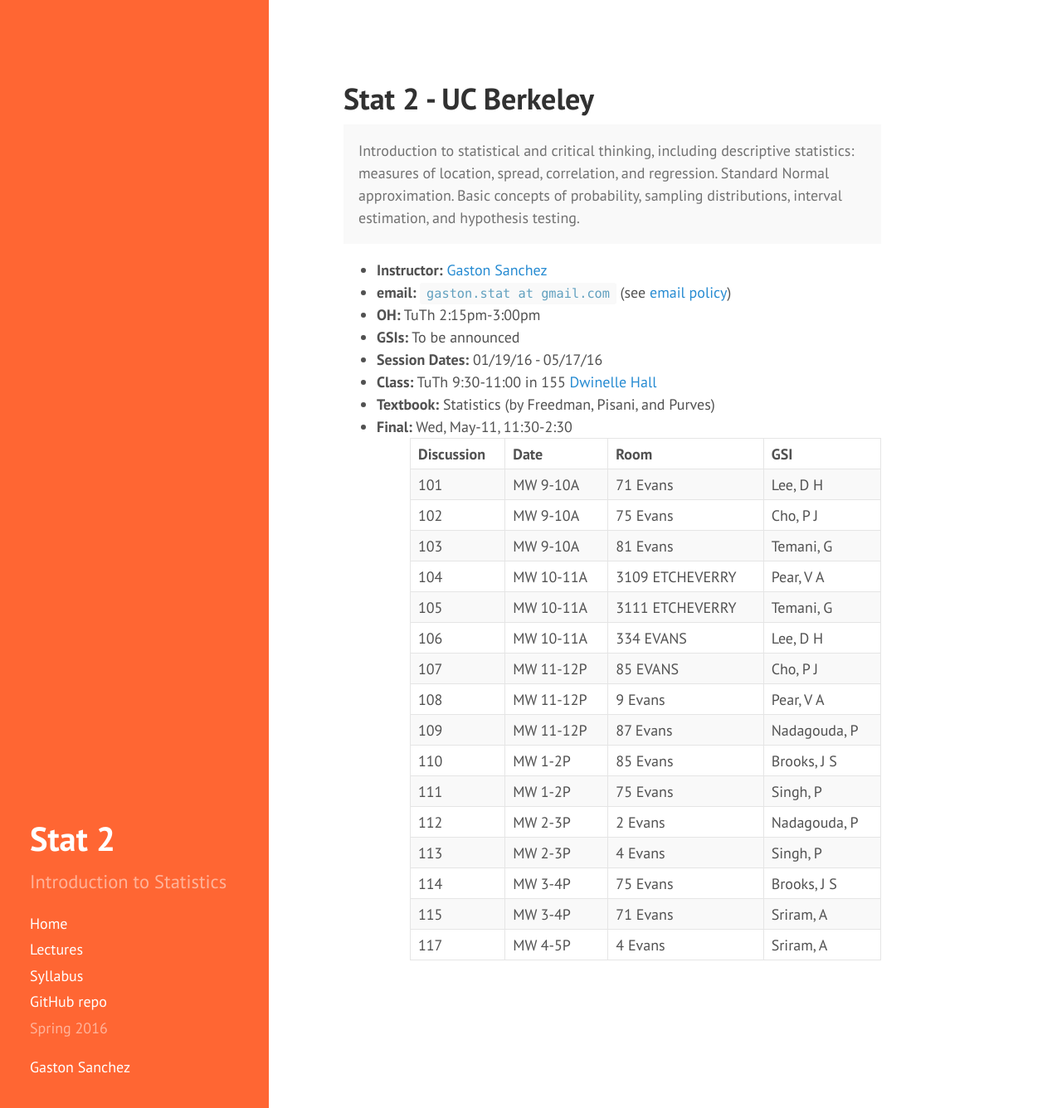
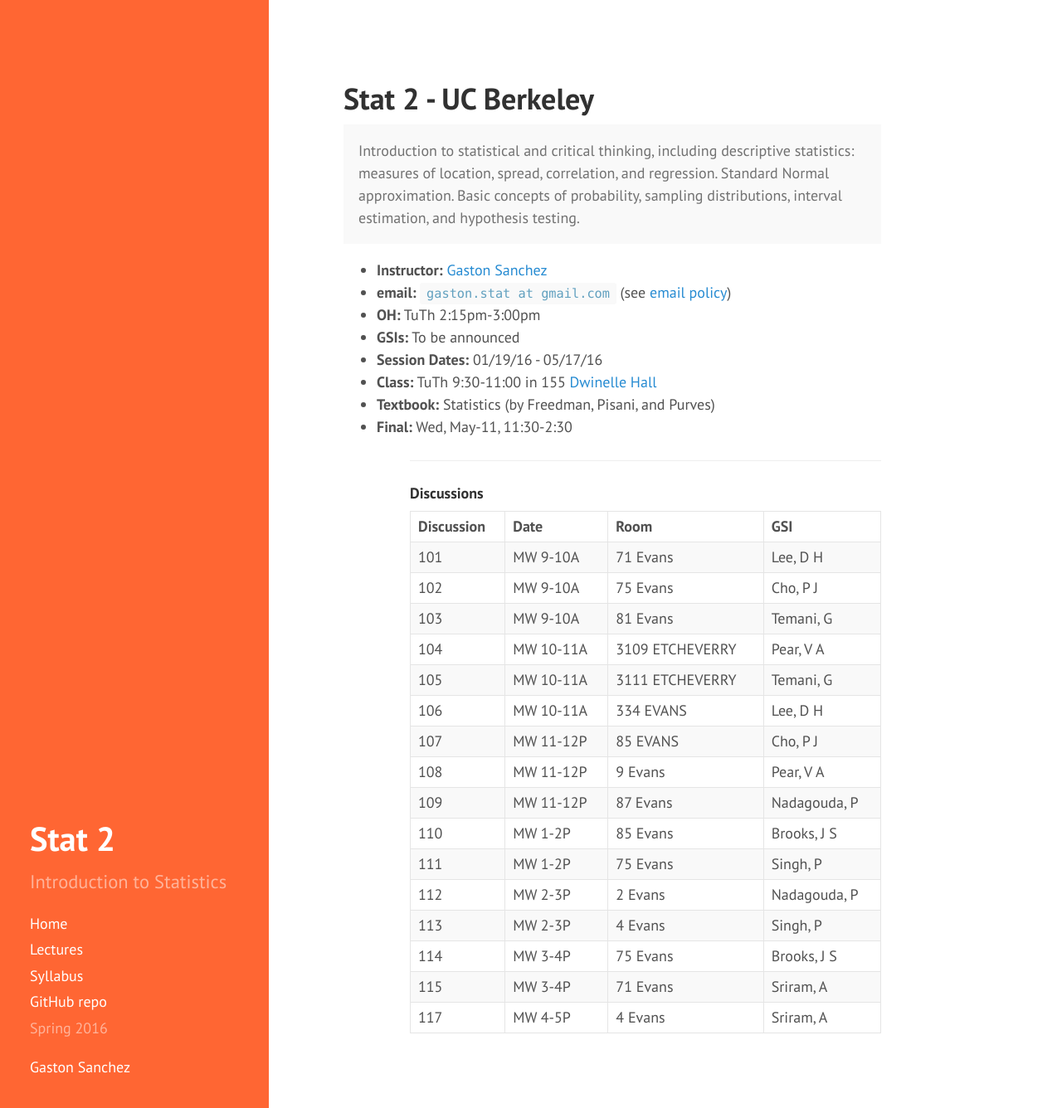
Before and after one commit to gastonstat/relic-stat2, a Jekyll site: the page built from index.html, in a window 1280 px wide and 1336 px high. Shown: the whole window at 83% size. Built offline with Jekyll 4.4.1, drawn with Linux system fonts in a browser that asks for light colours; nearby versions of some CDN libraries; Markdown is read by kramdown in place of the engine named in the settings; the list of posts is cut into pages by our own code.

Commit message:
add Discussions heading before table of GSIs

```diff
--- a/index.html
+++ b/index.html
@@ -21,6 +21,9 @@
   <li><b>Final:</b> Wed, May-11, 11:30-2:30</li>
 <ul>
 
+<hr>
+
+<h4>Discussions</h4>
 
 <table>
   <thead>
```
